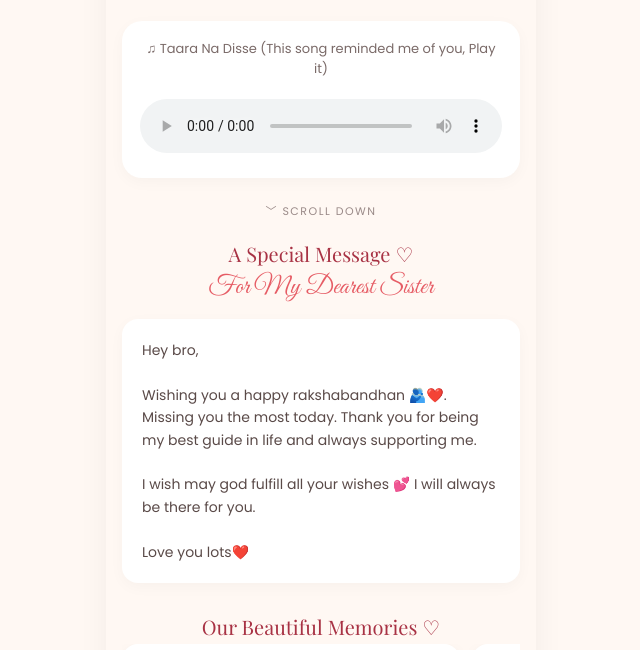
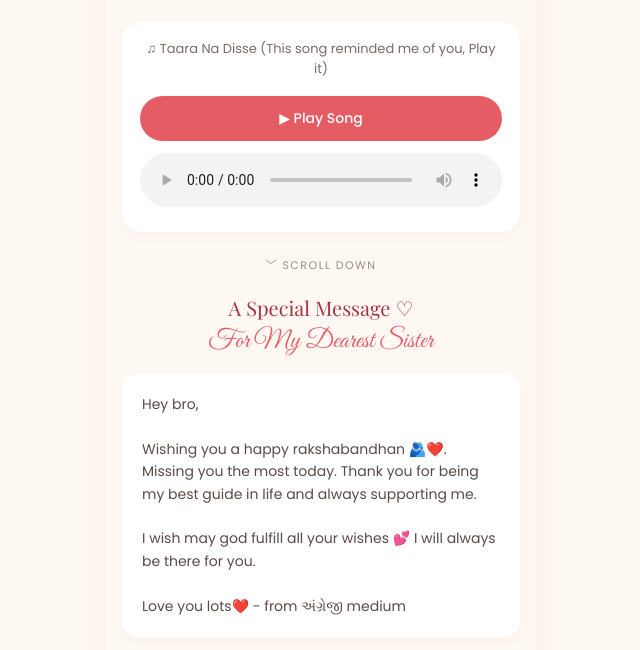
Before and after one commit to darshitkanani/trisha-rakshabandhan, a plain HTML site: page index.html in a window 1280 px wide. Shown: the part 147-797 px from the top of the page, without its empty margins (319-959 px from the left). Drawn offline with nearby package versions, Linux system fonts and the light colour scheme; a web font is replaced by a local one.

Commit message:
Add files via upload

```diff
--- a/index.html
+++ b/index.html
@@ -90,7 +90,7 @@
 
         audio {
             width: 100%;
-            margin-top: 8px;
+            margin-top: 12px;
             outline: none;
         }
 
@@ -287,8 +287,9 @@
     <!-- Audio Player Section -->
     <div class="music-card">
         <div class="music-tag">♫ Taara Na Disse (This song reminded me of you, Play it)</div>
-        <audio controls preload="auto">
-            <source src="Tenu%20Sang%20Rakhna.mp3" type="audio/mpeg">
+        <button id="playBtn" class="btn-primary" onclick="toggleAudio()" style="margin-top: 5px;">▶ Play Song</button>
+        <audio id="mySong" controls preload="auto">
+            <source src="song.mp3" type="audio/mpeg">
             Your browser does not support the audio element.
         </audio>
     </div>
@@ -302,7 +303,7 @@
         Hey bro,<br><br>
         Wishing you a happy rakshabandhan 🫂❤️. Missing you the most today. Thank you for being my best guide in life and always supporting me.<br><br>
         I wish may god fulfill all your wishes 💕 I will always be there for you.<br><br>
-        Love you lots❤️
+        Love you lots❤️ - from અંગ્રેજી medium
     </div>
 
     <!-- Photo Gallery Carousel -->
@@ -387,6 +388,23 @@
 </div>
 
 <script>
+    // Audio Player Toggle Logic
+    const audio = document.getElementById('mySong');
+    const playBtn = document.getElementById('playBtn');
+
+    function toggleAudio() {
+        if (audio.paused) {
+            audio.play().then(() => {
+                playBtn.innerText = "⏸ Pause Song";
+            }).catch(error => {
+                console.log("Playback error:", error);
+            });
+        } else {
+            audio.pause();
+            playBtn.innerText = "▶ Play Song";
+        }
+    }
+
     // Quiz State
     const questions = [
         { q: "Who steals the TV remote first?", feedback: "Ahh, so you're blaming me now? 😂" },
```
